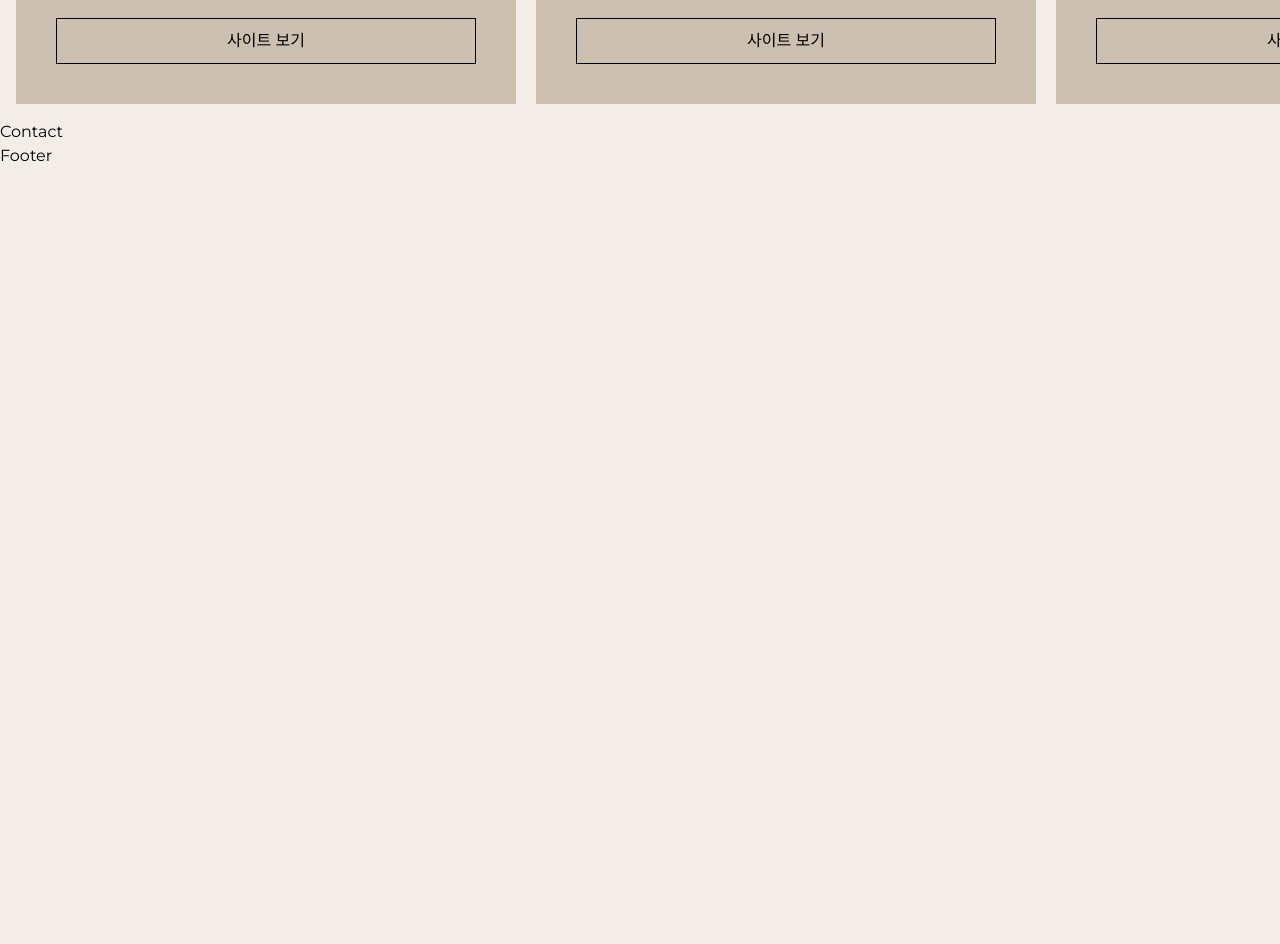
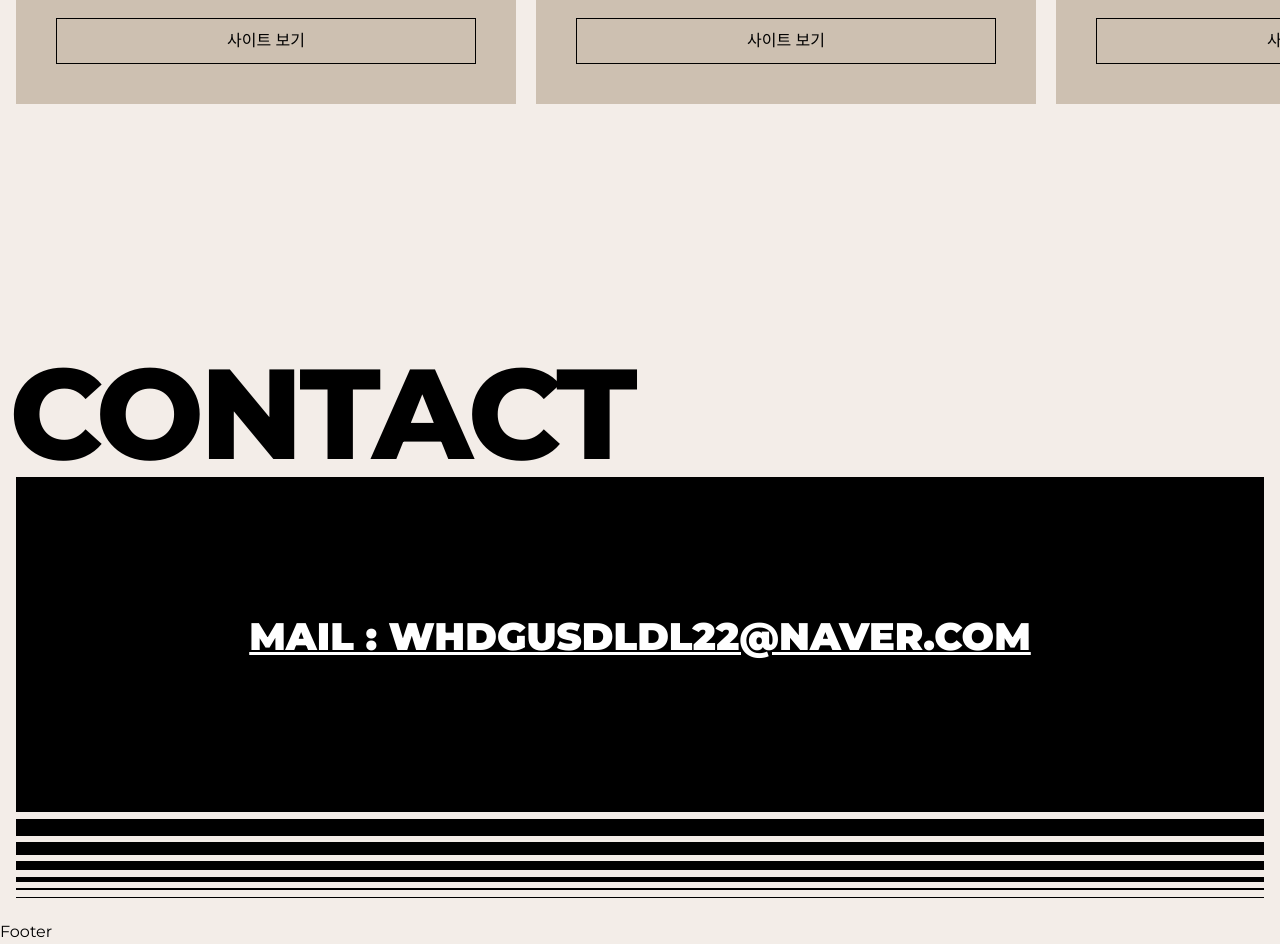
Before and after one commit to HwangJH3127/portfolio-next.js, a Next.js app: page / in a window 1280 px wide. Shown: the part 5520-6464 px from the top of the page. Before the commit the page ends 5688 px from the top, so only its background shows below. Built offline with nearby package versions, Linux system fonts and the light colour scheme; a small style sheet from the web is missing; a web font is replaced by a local one.

Commit message:
연락처 영역 완료

```diff
--- a/src/components/Contact.jsx
+++ b/src/components/Contact.jsx
@@ -1,7 +1,40 @@
 import React from "react";
-
+import { contactTitle, contactText } from "@/constants";
 const Contact = () => {
-  return <div>Contact</div>;
+  return (
+    <section id="contact">
+      <div className="contact__inner">
+        <h2 className="contact__title">{contactTitle.title}</h2>
+        <div className="contact__lines top" aria-hidden="true">
+          <span className="line"></span>
+          <span className="line"></span>
+          <span className="line"></span>
+          <span className="line"></span>
+          <span className="line"></span>
+          <span className="line"></span>
+          <span className="line"></span>
+        </div>
+        <div className="contact__text">
+          <div className="text">
+            <div>
+              <a href={contactText.link} target="_blank">
+                {contactText.title}
+              </a>
+            </div>
+          </div>
+        </div>
+        <div className="contact__lines" aria-hidden="true">
+          <span className="line"></span>
+          <span className="line"></span>
+          <span className="line"></span>
+          <span className="line"></span>
+          <span className="line"></span>
+          <span className="line"></span>
+          <span className="line"></span>
+        </div>
+      </div>
+    </section>
+  );
 };
 
 export default Contact;
```
